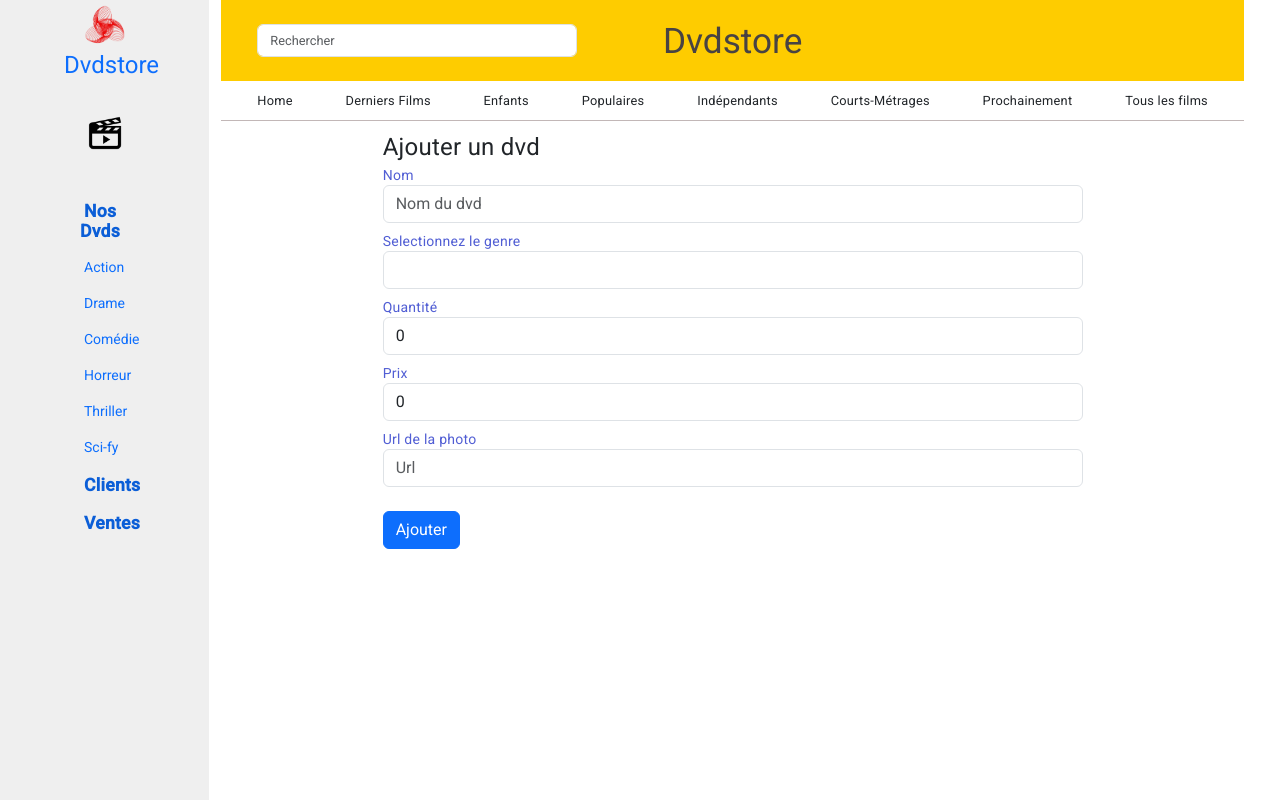
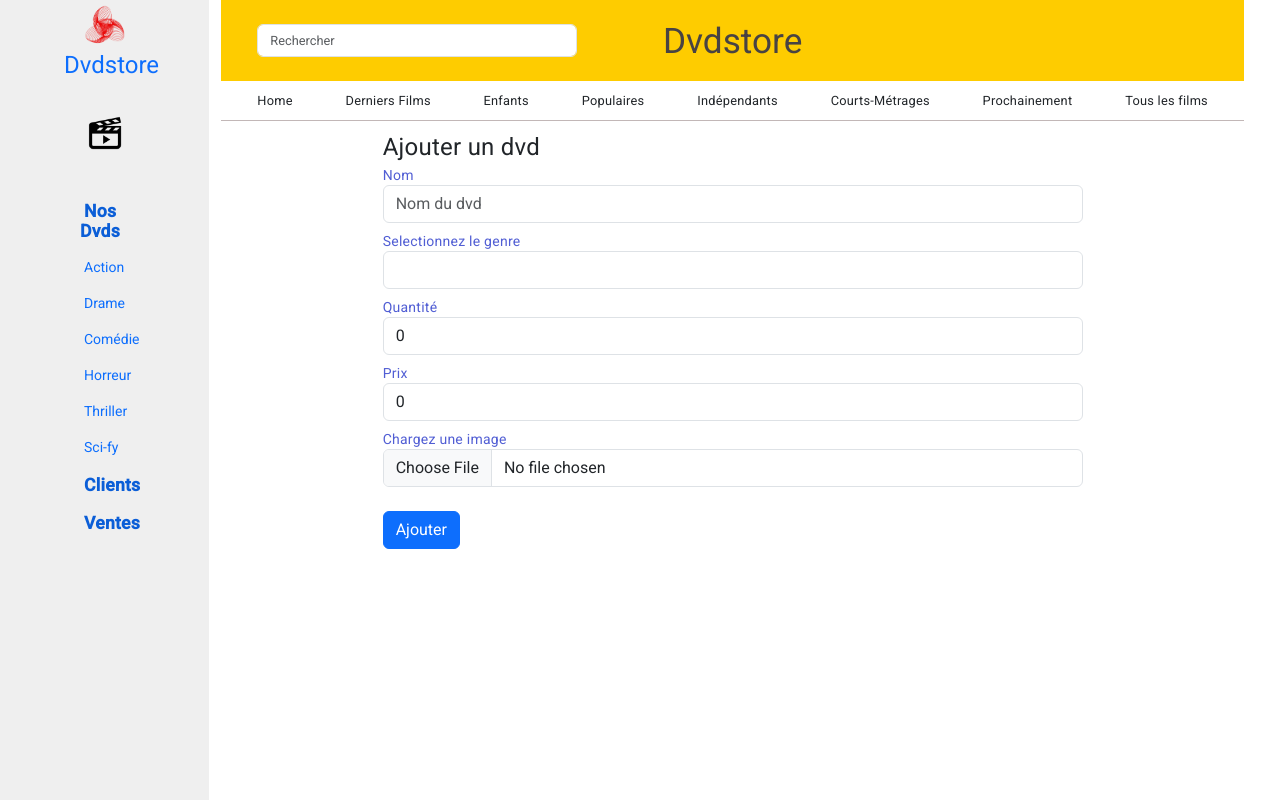
Before and after one commit to hugoMontevideo/dvdstorejpa, an Angular app in the folder FrontDvdstore/: page /dvdstore/form in a window 1280 px wide. Shown: the top 800 px of the page. Built offline with nearby package versions, Linux system fonts and the light colour scheme.

Commit message:
create dvd from form without picture's upload

```diff
--- a/FrontDvdstore/src/app/dvd/dvd-form/dvd-form.component.html
+++ b/FrontDvdstore/src/app/dvd/dvd-form/dvd-form.component.html
@@ -11,7 +11,8 @@
 
     ></app-header>
 
-      <form #form="ngForm" (ngSubmit)="onSubmit()">
+      <form #form="ngForm" (ngSubmit)="onSubmit()" >
+        <!-- <form #form="ngForm" (ngSubmit)="onSubmit()" enctype="multipart/form-data"> -->
         <legend>{{ legend }}</legend>
           <div class="form-group">
             <label  for="name">Nom</label>
@@ -34,10 +35,15 @@
             <input type="number" name="prix" [(ngModel)]="dvdDTO.prix"
                 id="prix" placeholder="Prix" class="form-control" >
           </div>
-          <div class="form-group">
+          <!-- <div class="form-group">
             <label  for="picture">Url de la photo</label>
             <input type="text" name="picture" [(ngModel)]="dvdDTO.picture"
                 id="picture" placeholder="Url" class="form-control"  value="">
+          </div> -->
+          <div class="form-group">
+            <label  for="picture">Chargez une image</label>
+            <input type="file" name="picture" [(ngModel)]="dvdDTO.picture"
+                id="picture" accept="image/*" class="form-control"  >
           </div>
 
           <button type="submit" class="btn btn-primary mt-3" >Ajouter</button>
--- a/FrontDvdstore/src/app/dvd/dvd-form/dvd-form.component.ts
+++ b/FrontDvdstore/src/app/dvd/dvd-form/dvd-form.component.ts
@@ -13,6 +13,13 @@ export class DvdFormComponent implements OnInit{
   legend: string = "Ajouter un dvd";
 
   dvdDTO: DvdDTO = {
+    name:'',
+    genre:'',
+    quantite:0,
+    prix:0,
+    picture:'',
+  }
+  dvdGetDTO: DvdGetDTO = {
     name:'',
     genre:'',
     quantite:0,
```
Also changed, not shown: FrontDvdstore/src/app/services/interfaces/dvdFileDTO.interface.ts (added, +8 -0 lines).
